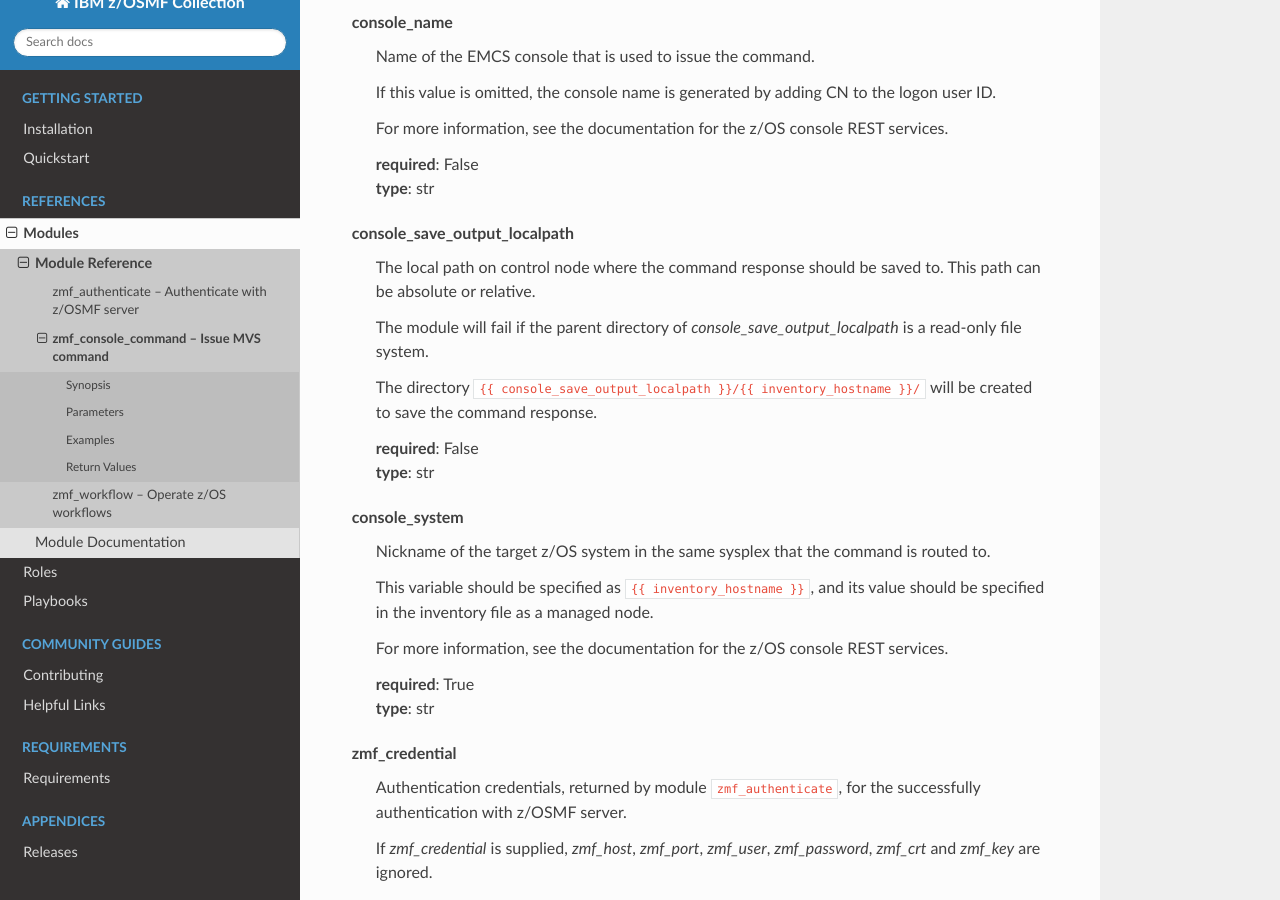
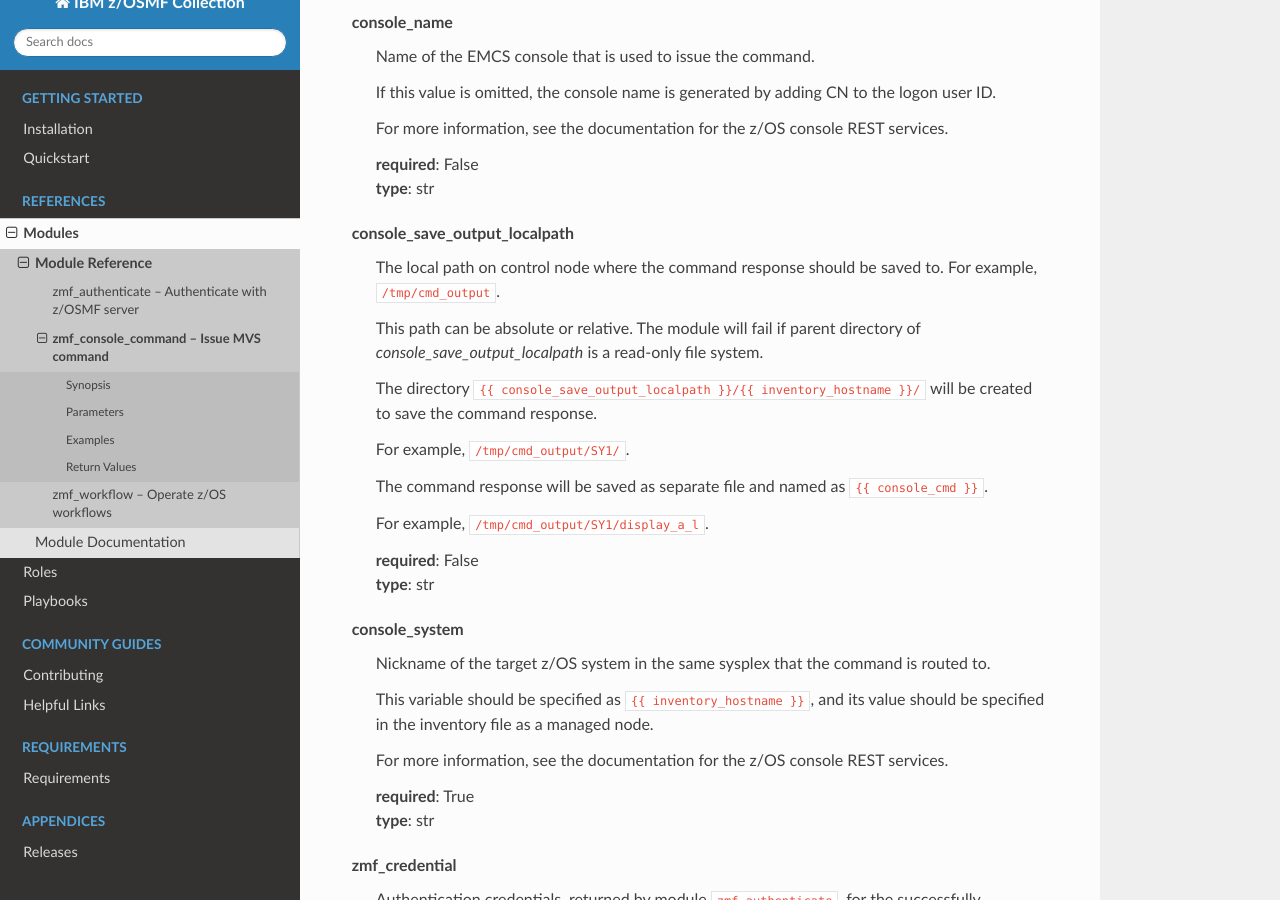
Before and after one commit to IBM/ibm_zos_zosmf, a Sphinx documentation site: the page built from docs/source/modules/zmf_console_command.rst, in a window 1280 px wide and 900 px high, scrolled down 2539 px. Built offline with Sphinx 7.4.7 and the Read the Docs theme 2.0.0, drawn with Linux system fonts in a browser that asks for light colours.

Commit message:
update doc site

```diff
--- a/docs/source/modules/zmf_console_command.rst
+++ b/docs/source/modules/zmf_console_command.rst
@@ -155,11 +155,17 @@
 
 
 console_save_output_localpath
-  The local path on control node where the command response should be saved to. This path can be absolute or relative.
+  The local path on control node where the command response should be saved to. For example, ``/tmp/cmd_output``.
 
-  The module will fail if the parent directory of *console_save_output_localpath* is a read-only file system.
+  This path can be absolute or relative. The module will fail if parent directory of *console_save_output_localpath* is a read-only file system.
 
   The directory ``{{ console_save_output_localpath }}/{{ inventory_hostname }}/`` will be created to save the command response.
+
+  For example, ``/tmp/cmd_output/SY1/``.
+
+  The command response will be saved as separate file and named as ``{{ console_cmd }}``.
+
+  For example, ``/tmp/cmd_output/SY1/display_a_l``.
 
 
   | **required**: False
--- a/docs/source/roles/README_zmf_job_complete.rst
+++ b/docs/source/roles/README_zmf_job_complete.rst
@@ -5,7 +5,7 @@
 zmf_job_complete
 ================
 
-**IBM z/OSMF collection** provides provides an Ansible role, referred to as **zmf_job_complete**, to submit a job to run on z/OS, check its return code and user specified content from spool files, and save the user specified spool files locally on control node.
+**IBM z/OSMF collection** provides an Ansible role, referred to as **zmf_job_complete**, to submit a job to run on z/OS, check its return code and user specified content from spool files, and save the user specified spool files locally on control node.
 
 Role Variables
 --------------
--- a/docs/source/roles/README_zmf_job_query.rst
+++ b/docs/source/roles/README_zmf_job_query.rst
@@ -5,7 +5,7 @@
 zmf_job_query
 =============
 
-**IBM z/OSMF collection** provides provides an Ansible role, referred to as **zmf_job_query**, to query a job running on z/OS, check its return code and user specified content from spool files, and save the user specified spool files locally on control node.
+**IBM z/OSMF collection** provides an Ansible role, referred to as **zmf_job_query**, to query a job running on z/OS, check its return code and user specified content from spool files, and save the user specified spool files locally on control node.
 
 Role Variables
 --------------
--- a/docs/source/roles/README_zmf_workflow_complete.rst
+++ b/docs/source/roles/README_zmf_workflow_complete.rst
@@ -5,7 +5,7 @@
 zmf_workflow_complete
 ======================
 
-**IBM z/OSMF collection** provides provides an Ansible role, referred to as **zmf_workflow_complete**, to complete a z/OS workflow, either forcibly or idempotently.
+**IBM z/OSMF collection** provides an Ansible role, referred to as **zmf_workflow_complete**, to complete a z/OS workflow, either forcibly or idempotently.
 
 Role Variables
 --------------
```
Also changed, not shown: 1 other file.
